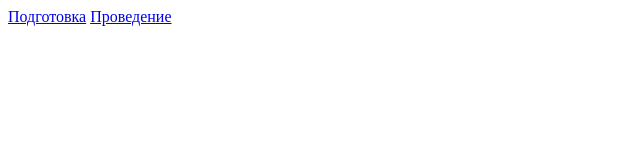
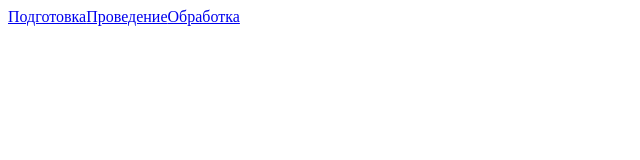
Before and after one commit to Nightbot1448/AMOS_plan, a Vue app in the folder vue/: page / in a window 1280 px wide. Shown: the top 160 px of the page, without its empty margins (0-640 px from the left). Built offline with nearby package versions, Linux system fonts and the light colour scheme.

Commit message:
Just fix

```diff
--- a/vue/src/App.vue
+++ b/vue/src/App.vue
@@ -3,7 +3,11 @@
     <header></header>
     <main>
       <aside class="sidebar">
-        <div><router-link class="nav-link" to="/preparation">Подготовка</router-link> <router-link to="/experiment">Проведение</router-link></div>
+        <div>
+          <router-link class="nav-link" to="/preparation">Подготовка</router-link>
+          <router-link to="/experiment">Проведение</router-link>
+          <router-link to="/processing">Обработка</router-link>
+        </div>
       </aside>
       <div class="content">
         <div>
```
